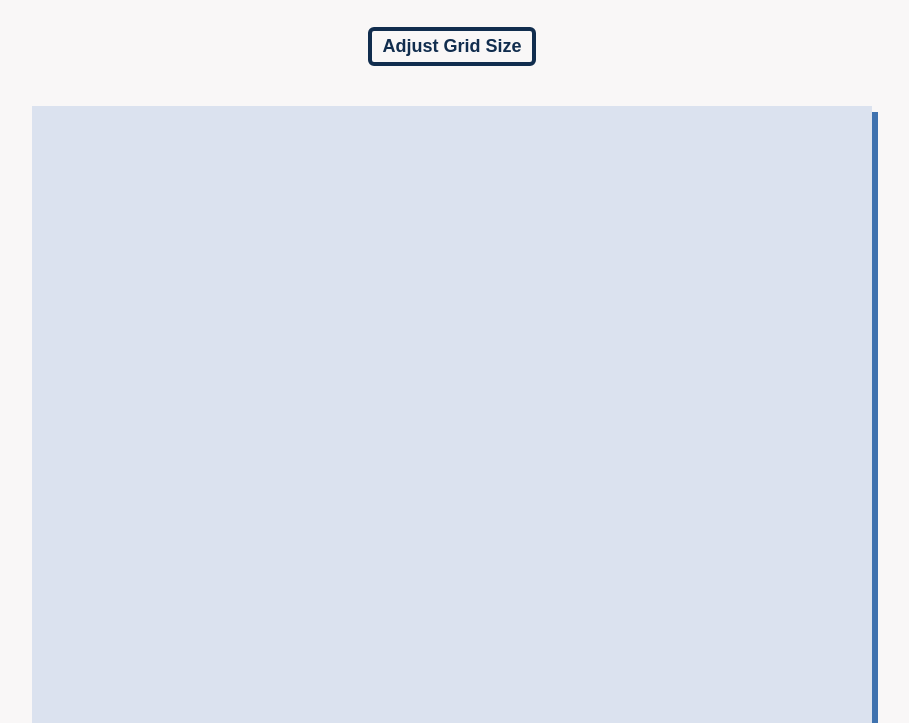
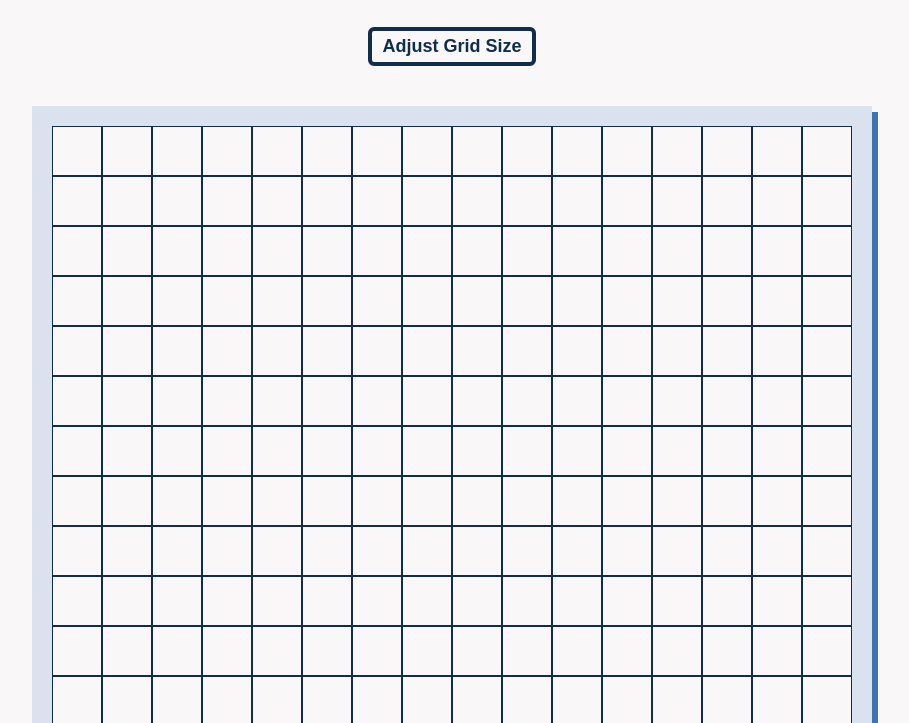
Before and after one commit to zimin406/odin-etch-a-sketch, a plain HTML site: page index.html in a window 1280 px wide. Shown: the part 76-799 px from the top of the page, without its empty margins (188-1097 px from the left). Drawn offline with Linux system fonts and the light colour scheme.

Commit message:
Add functionality to grid sizing button

```diff
--- a/css/style.css
+++ b/css/style.css
@@ -36,4 +36,6 @@ div.grid-container {
     width: 800px;
     height: 800px;
     padding: 20px;
+    display: flex;
+    flex-direction: column;
 }
--- a/js/script.js
+++ b/js/script.js
@@ -0,0 +1,33 @@
+const gridSizeButton = document.querySelector("button.grid-size-button");
+const gridContainer = document.querySelector("div.grid-container");
+let grid = 16;
+
+function adjustGridSize(grid) {
+    while (gridContainer.firstChild) {
+        gridContainer.firstChild.remove();
+    }
+    const gridContainerStyle = window.getComputedStyle(gridContainer);
+    const gridSize = +gridContainerStyle.getPropertyValue("width").slice(0, -2) / grid;
+    for (let i = 0; i < grid; i++) {
+        const smallContainer = document.createElement("div");
+        smallContainer.style.height = `${gridSize}px`;
+        smallContainer.style.display = "flex";
+        gridContainer.appendChild(smallContainer);
+        for (let j = 0; j < grid; j++) {
+        const cell = document.createElement("div");
+        cell.style.width = `${gridSize}px`;
+        cell.style.height = `${gridSize}px`;
+        cell.style.backgroundColor = "#F9F7F7";
+        cell.style.boxSizing = "border-box";
+        cell.style.border = "0.5px solid #112D4E";
+        smallContainer.appendChild(cell);
+        }
+    }
+}
+
+gridSizeButton.addEventListener("click", (event) => {
+    grid = +prompt("Adjust grid size to:");
+    adjustGridSize(grid);
+})
+
+adjustGridSize(16);
```
